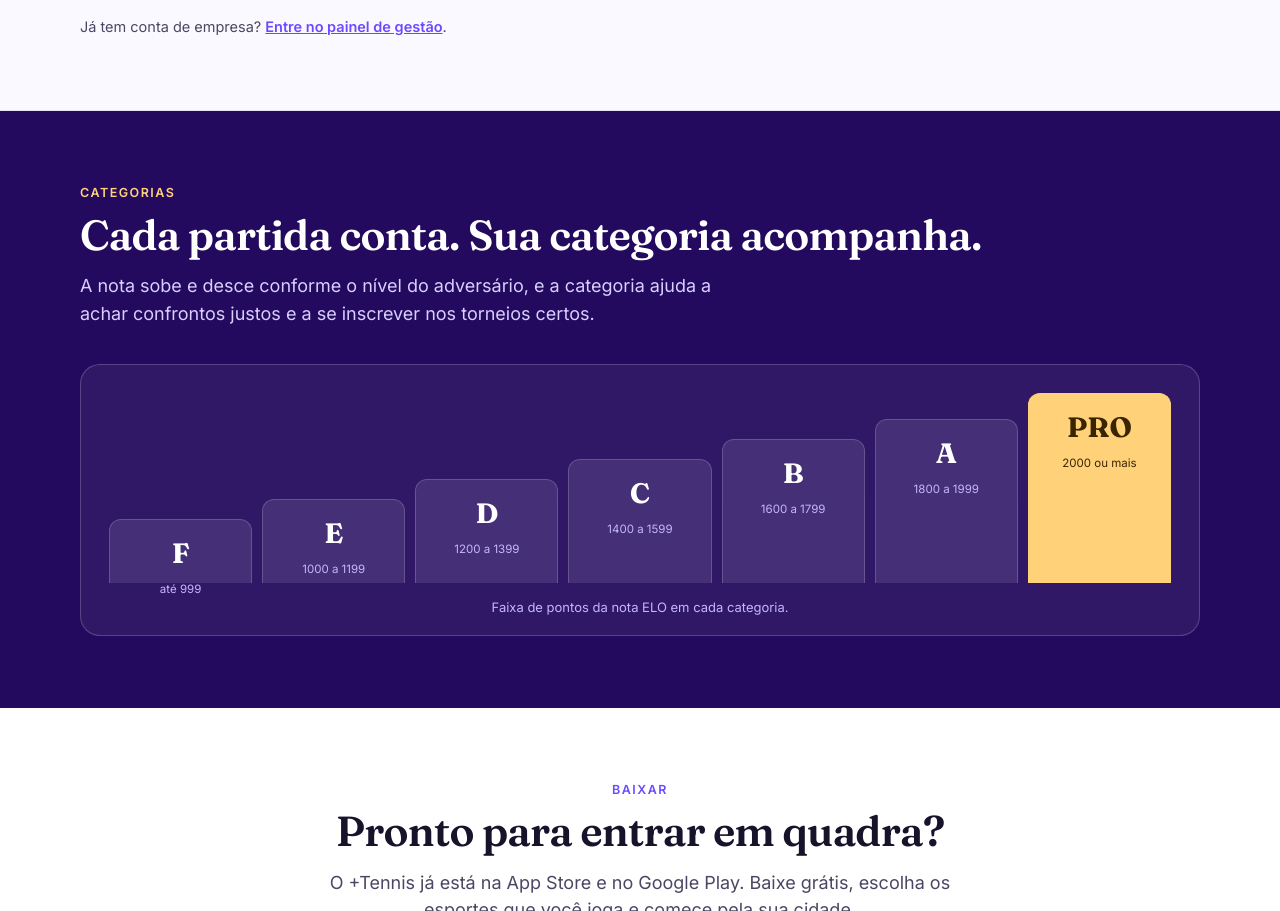
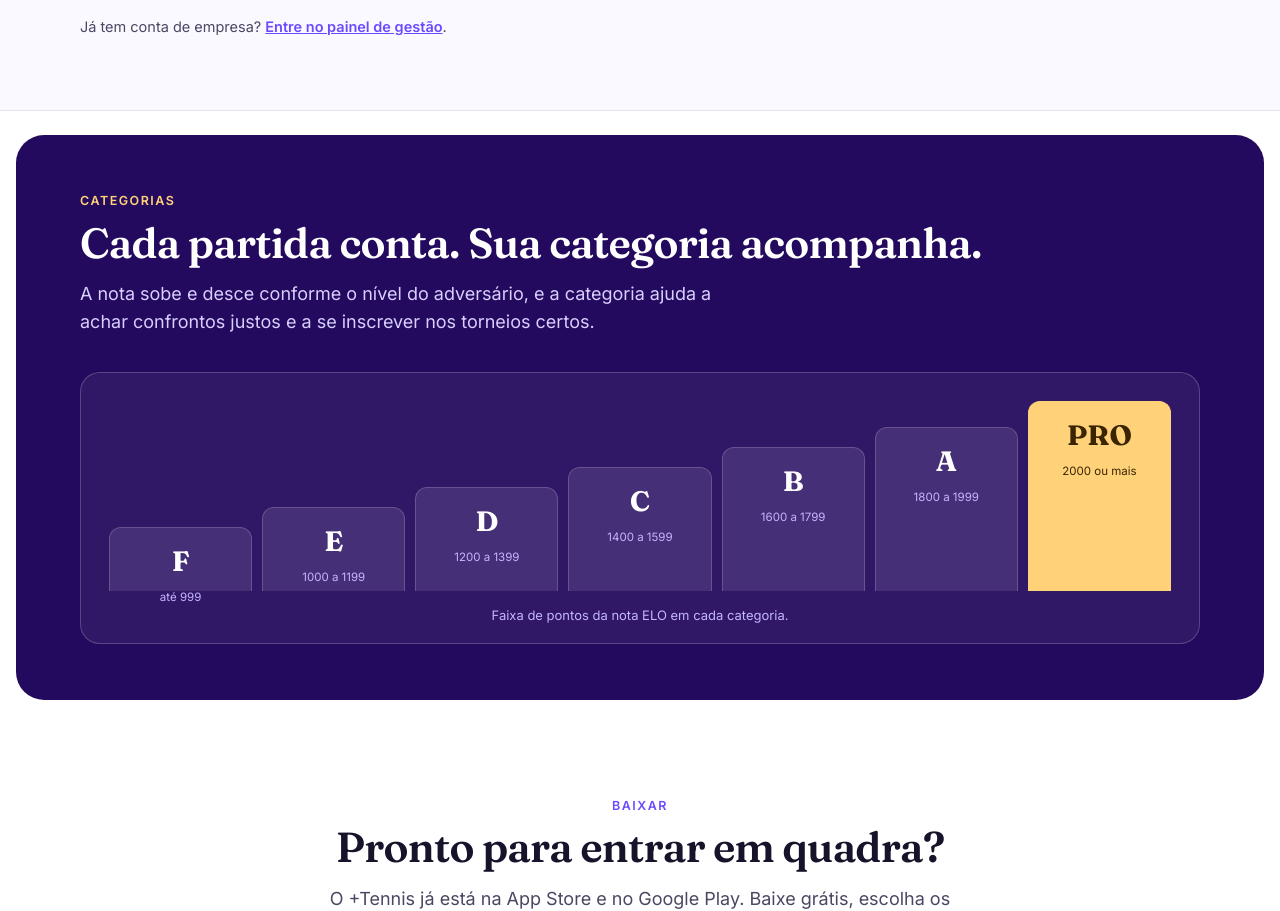
Before and after one commit to MaisTennisApp/maistennis-site, a website: page index.html in a window 1280 px wide. Shown: the part 3822-4733 px from the top of the page. Drawn offline with Linux system fonts and the light colour scheme.

Commit message:
Site: categorias como bloco arredondado dentro das margens
Co-Authored-By: Claude Sonnet 5.5 <noreply@anthropic.com>

```diff
--- a/assets/novo-home.css
+++ b/assets/novo-home.css
@@ -242,3 +242,7 @@ footer{border-top:1px solid var(--line);padding-block:30px 40px;margin-inline:ca
 .cat-nota{margin:0;padding:14px 0 18px;text-align:center;font-size:13px;color:#C4B5FD}
 @media (max-width:700px){.cat-card .deg span{font-size:13px;white-space:nowrap}.cat-nota{padding:14px 0 0;text-align:left}}
 @media (max-width:700px){.cat-card .d1{width:58%}.cat-card .d2{width:64%}.cat-card .d3{width:70%}.cat-card .d4{width:76%}.cat-card .d5{width:82%}.cat-card .d6{width:90%}.cat-card .d7{width:100%}}
+
+/* categorias: bloco arredondado dentro das margens, como as demais seções */
+section.cat-band{margin-inline:0;padding-inline:clamp(20px,4vw,48px);padding-block:56px;border-radius:28px;margin-block:24px}
+@media (max-width:700px){section.cat-band{padding-block:36px;border-radius:22px}}
```
